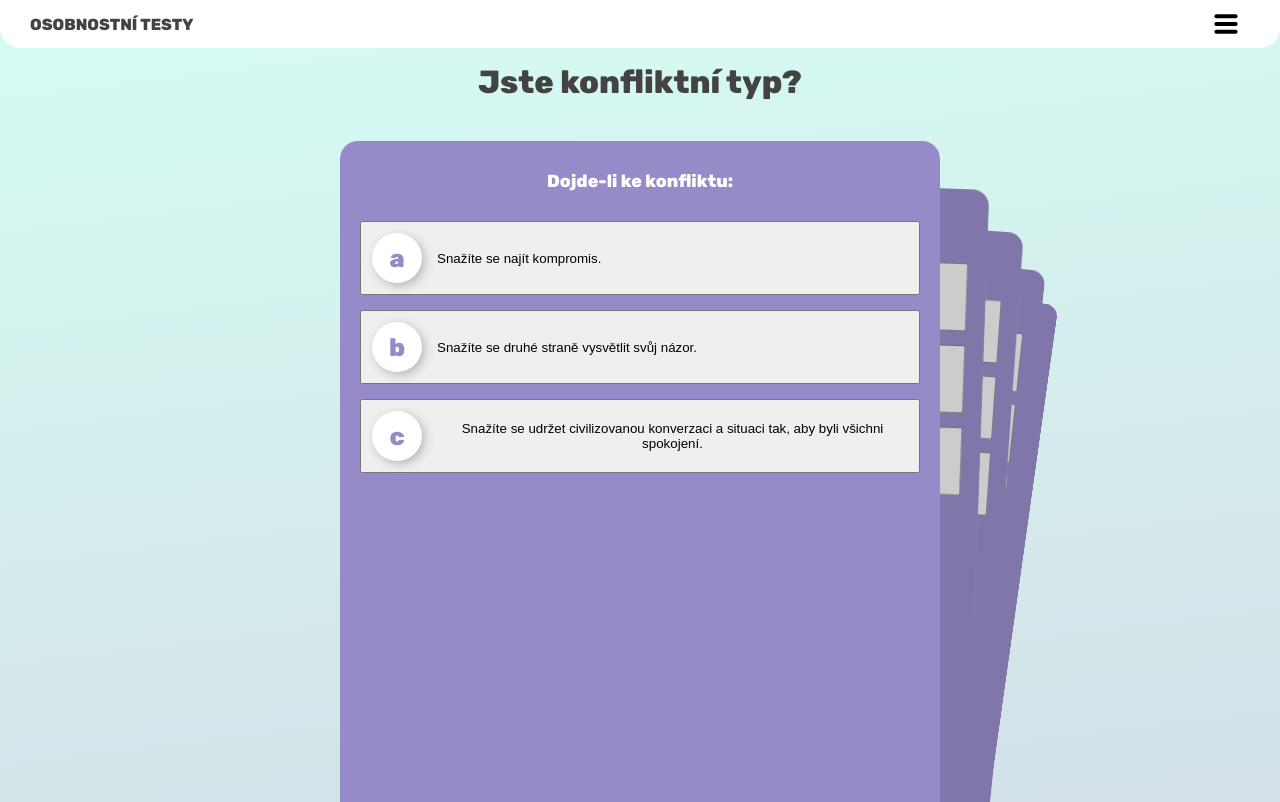
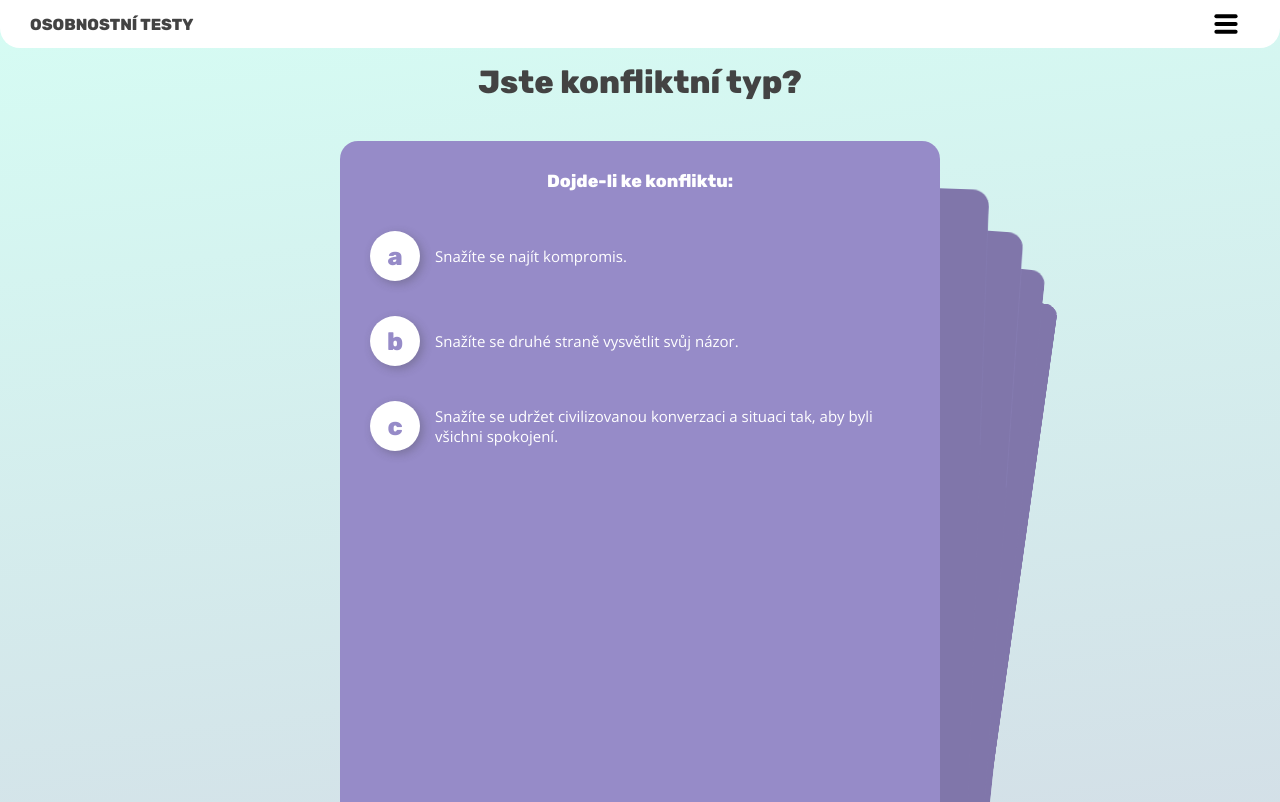
Before and after one commit to gracianaa/osobnostni-testy, a React (Vite) app: page /test/0 in a window 1280 px wide. Shown: the top 802 px of the page. Built offline with nearby package versions, Linux system fonts and the light colour scheme.

Commit message:
preventClicks on Swiper

```diff
--- a/src/components/AnswerList/index.jsx
+++ b/src/components/AnswerList/index.jsx
@@ -17,7 +17,7 @@ export const AnswerList = ({
   const selected = answer.id === selectedAnswers[questionId];
 
   return (
-    <button
+    <li
       onClick={() => {
         onSelect();
         if (firstUnansweredIndex === null) {
@@ -31,6 +31,6 @@ export const AnswerList = ({
       }`}
     >
       <p className="answers__text">{answer.answer}</p>
-    </button>
+    </li>
   );
 };
--- a/src/pages/QuestionsPage/index.jsx
+++ b/src/pages/QuestionsPage/index.jsx
@@ -33,6 +33,8 @@ export const QuestionsPage = () => {
       <Swiper
         effect={'cards'}
         grabCursor={true}
+        preventClicks={false}
+        preventClicksPropagation={false}
         modules={[EffectCards]}
         centeredSlides={true}
         slidesPerView={'auto'}
```
